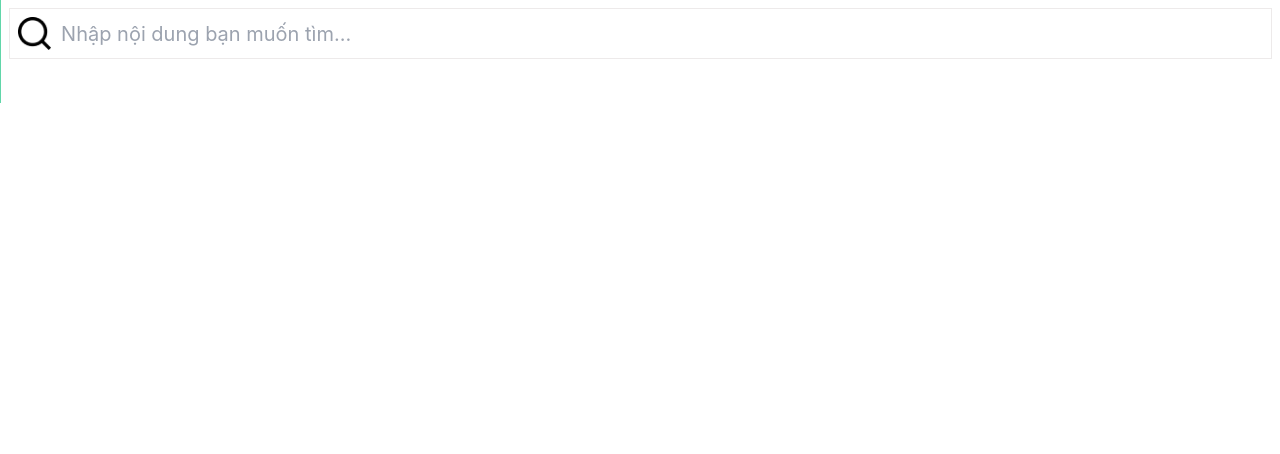
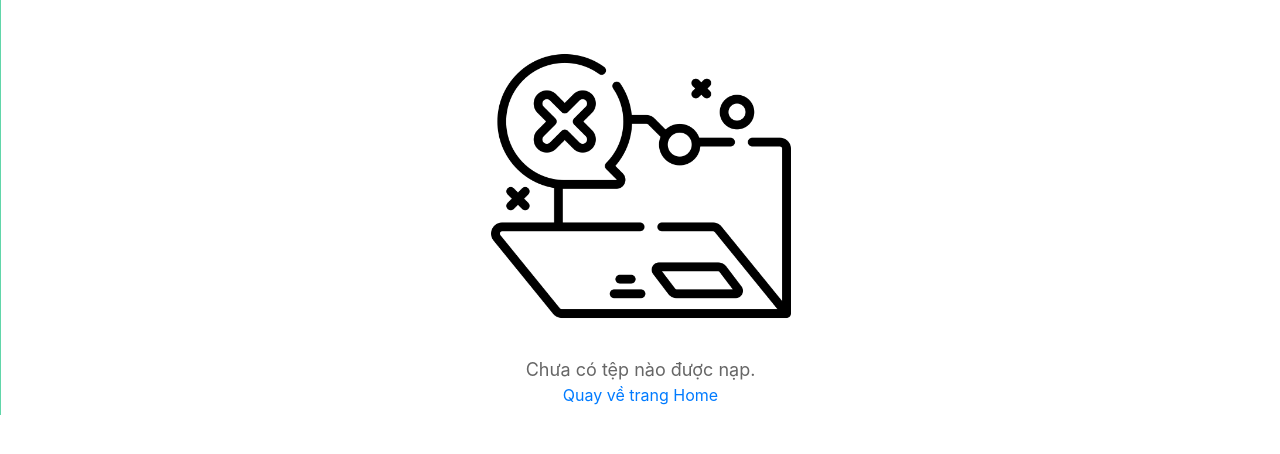
Before and after one commit to HN143/TTCSCN_NHOM_38, a React (Create React App) app in the folder Fontend_web/pdf_converter/: page /search in a window 1280 px wide. Before the commit this address had no page. Shown: the top 454 px of the page. Built offline with nearby package versions, Linux system fonts and the light colour scheme.

Commit message:
thêm 1 số màn hình chờ khi k có file

```diff
--- a/Fontend_web/pdf_converter/src/home/home.js
+++ b/Fontend_web/pdf_converter/src/home/home.js
@@ -38,7 +38,7 @@ function Home({ onFileConvert }) {
                 };
 
                 // Giả lập thời gian xử lý chuyển đổi (API call)
-                await new Promise((resolve) => setTimeout(resolve, 15000));
+                await new Promise((resolve) => setTimeout(resolve, 5000));
                 onFileConvert(convertedFile);
                 navigate('/search'); // Navigate sau khi chuyển đổi xong
             } catch (error) {
@@ -85,7 +85,7 @@ function Home({ onFileConvert }) {
                         <div className="uploaded-content">
                             <div className="uploader-content-left">
                                 <div style={{ display: 'flex', justifyContent: 'center', flexDirection: 'column' }}>
-                                    <div className="file-Icon-red">
+                                    <div className="file-Icon-red flex content-center justify-center">
                                         <img src={pdfIcon} alt="pdf" />
                                     </div>
                                     <div className="file-name">{selectedFile.name}</div>
@@ -100,8 +100,8 @@ function Home({ onFileConvert }) {
                             <div style={{ fontSize: '22px', marginBottom: '10px', textAlign: 'center' }}>
                                 Chọn phương hướng chuyển đổi
                             </div>
-                            <div className="uploader-content-right">
-                                <div onClick={() => handleFormatSelect('doc')} className={`file-word`}>
+                            <div className="uploader-content-right p-5">
+                                <div onClick={() => handleFormatSelect('doc')} className={`file-word flex-col`}>
                                     <div className="word-icon">
                                         <img src={docxIcon} alt="docx" />
                                     </div>
@@ -113,7 +113,7 @@ function Home({ onFileConvert }) {
                                     </div>
                                 </div>
 
-                                <div onClick={() => handleFormatSelect('pdf')} className="file-pdf">
+                                <div onClick={() => handleFormatSelect('pdf')} className="file-pdf flex-col">
                                     <div className="pdf-icon">
                                         <img src={pdfIcon} alt="pdf" />
                                     </div>
--- a/Fontend_web/pdf_converter/src/home/home.scss
+++ b/Fontend_web/pdf_converter/src/home/home.scss
@@ -39,10 +39,9 @@
         }
 
         .uploaded-content {
-            width: 300px;
-            height: 425px;
             margin-right: 200px;
             display: flex;
+            margin-top: -50px;
             justify-content: space-between;
             align-items: center;
             border-radius: 12px;
@@ -58,9 +57,7 @@
                 flex: 1;
             }
 
-            .uploader-content-left {
-                margin-right: 20px;
-            }
+            .uploader-content-left {}
 
             .file-Icon-red {
                 margin-bottom: 20px;
@@ -77,8 +74,8 @@
             }
 
             .delete-file {
-                height: 54px;
-                width: 54px;
+                height: 36px;
+                width: 36px;
                 border: none;
                 outline: none;
                 background-color: rgb(214, 13, 13);
@@ -115,10 +112,10 @@
 
         .uploader-content-right {
             display: flex;
-            flex-direction: column;
+
             justify-content: space-around;
             align-items: center;
-            padding: 10px;
+
             border-radius: 12px;
             border: 1px solid rgb(223, 220, 220);
 
@@ -126,7 +123,7 @@
             .file-pdf {
                 position: relative;
                 width: 140px;
-                height: 160px;
+                margin: 0 10px;
                 padding: 12px;
                 border: 1px solid rgb(230, 225, 225);
                 border-radius: 12px;
--- a/Fontend_web/pdf_converter/src/manage_file/ManageFile.js
+++ b/Fontend_web/pdf_converter/src/manage_file/ManageFile.js
@@ -1,6 +1,7 @@
 
 import React, { useState, useEffect } from 'react';
 import './manageFile.scss';
+import { Link } from 'react-router-dom'; // Thêm import Link
 import searchIcon from '../assets/Vector.png';
 import fileIcon from '../assets/device-fill.png';
 import downloadIcon from '../assets/download-white.png';
@@ -9,10 +10,8 @@ import eyeIcon from '../assets/eye-line.png'
 import { getListData } from '../services/pdfService';
 import DatePicker from 'react-datepicker';
 import 'react-datepicker/dist/react-datepicker.css';
+import emptyImage from '../assets/empty_file.png'
 function ManageFile({ fileManage: initFile }) {
-
-
-
     const today = new Date()
     const [data, setData] = useState([]);
     const [notShow, setNotShow] = useState(true) //toggle lọc ngày
@@ -45,7 +44,7 @@ function ManageFile({ fileManage: initFile }) {
     const [screenWidth, setScreenWidth] = useState(window.innerWidth);
     const [tags, setTags] = useState([]); // Lưu các tag được chọn
     const [suggestions, setSuggestions] = useState([]); // Gợi ý tìm kiếm
-
+    const [isHaveFile, setIsHaveFile] = useState(true)
     const FileLists = data.flatMap(doc =>
         doc.van_ban_list.map(file => ({
             id: file.id,
@@ -205,6 +204,8 @@ function ManageFile({ fileManage: initFile }) {
 
 
     return (
+        <div>
+            {isHaveFile ? (
                 <div style={{ height: '86vh', overflowY: 'auto' }} className='p-2'>
                     <div className="search-bar w-full">
                         <div className="tags flex flex-wrap mb-2">
@@ -401,6 +402,21 @@ function ManageFile({ fileManage: initFile }) {
                         ))}
                     </div>
                 </div>
+            ) : (
+                <div className='empty-state flex justify-center content-center flex-col w-full h-full'>
+                    <div>
+                        <img src={emptyImage} alt='Trạng thái trống' className='empty-image' />
+                        <p>Chưa có tệp nào được nạp.</p>
+                        <Link to='/update-file' className='home-link'>
+                            Quay về trang UpdateFile
+                        </Link>
+                    </div>
+                </div>
+            )}
+
+        </div>
+
+
     );
 }
 export default ManageFile;
--- a/Fontend_web/pdf_converter/src/search/Search.js
+++ b/Fontend_web/pdf_converter/src/search/Search.js
@@ -1,14 +1,14 @@
 import React, { useState, useEffect } from 'react';
+import { Link } from 'react-router-dom'; // Thêm import Link
 import './search.scss';
 import searchIcon from '../assets/Vector.png';
 import fileIcon from '../assets/device-fill.png';
 import downloadIcon from '../assets/download-white.png';
-
+import emptyImage from '../assets/empty_file_2.png'
 function Search({ convertedFiles, authStatus }) {
     const [file, setFile] = useState([]);
     const [searchTerm, setSearchTerm] = useState('');
 
-    // Sử dụng useEffect để cập nhật file khi convertedFiles hoặc authStatus thay đổi
     useEffect(() => {
         if (authStatus === 'user' || authStatus === 'guest') {
             setFile(convertedFiles);
@@ -19,7 +19,6 @@ function Search({ convertedFiles, authStatus }) {
 
     const handleDownload = (fileName) => {
         console.log(`Tải xuống file: ${fileName}`);
-
     };
 
     const handleDelete = (fileName) => {
@@ -27,16 +26,15 @@ function Search({ convertedFiles, authStatus }) {
         console.log(`Đã xóa file: ${fileName}`);
     };
 
-    // Lọc file theo từ khóa
     const filteredFiles = file.filter((val) =>
         (val.title && val.title.toLowerCase().includes(searchTerm.toLowerCase())) ||
         (val.information && val.information.toLowerCase().includes(searchTerm.toLowerCase()))
     );
 
-
     return (
-        <div className='p-2'>
-            <div className='search' style={{ display: 'flex', flexDirection: 'column' }} >
+        <div className='p-2 w-full h-full'>
+            {filteredFiles.length > 0 ? (
+                <div className='search' style={{ display: 'flex', flexDirection: 'column' }}>
                     <div className='search-wrapper'>
                         <div className='search-typing'>
                             <div className='search-icon'>
@@ -70,6 +68,17 @@ function Search({ convertedFiles, authStatus }) {
                         ))}
                     </div>
                 </div>
+            ) : (
+                <div className='empty-state flex justify-center  w-full h-full mt-7'>
+                    <div>
+                        <img src={emptyImage} alt='Trạng thái trống' className='empty-image' />
+                        <p>Chưa có tệp nào được nạp.</p>
+                        <Link to='/home' className='home-link'>
+                            Quay về trang Home
+                        </Link>
+                    </div>
+                </div>
+            )}
         </div>
     );
 }
--- a/Fontend_web/pdf_converter/src/search/search.scss
+++ b/Fontend_web/pdf_converter/src/search/search.scss
@@ -113,6 +113,38 @@
     }
 }
 
+.empty-state {
+    text-align: center;
+
+}
+
+.empty-state .empty-image {
+    width: 300px;
+    /* Hoặc kích thước bạn muốn */
+    margin-bottom: 20px;
+}
+
+.empty-image {
+    margin: 0 auto;
+}
+
+.empty-state p {
+    font-size: 18px;
+    color: #666;
+}
+
+.home-link {
+    font-size: 16px;
+    color: #007bff;
+    text-decoration: none;
+}
+
+.home-link:hover {
+    text-decoration: underline;
+}
+
+
+
 @media (max-width: 768px) {
     .search-file_wrapper {
         flex-basis: 45%;
```
Also changed, not shown: Fontend_web/pdf_converter/src/assets/empty_file.png (added), Fontend_web/pdf_converter/src/assets/empty_file_2.png (added). Lines whose indentation alone changed are shown as unchanged.
